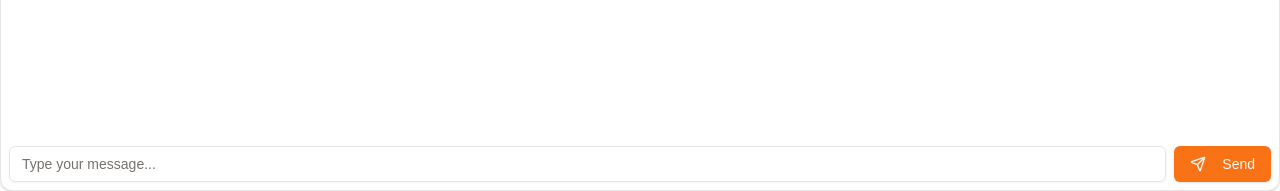
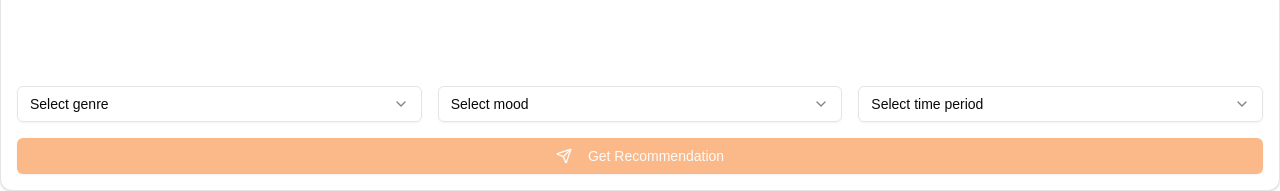
Before and after one commit to sankalp51/bookBuddy, a Next.js app: page /home in a window 1280 px wide. Shown: the part 609-800 px from the top of the page. Built offline with nearby package versions, Linux system fonts and the light colour scheme; no server answers; sample sign-in values are in the browser's storage.

Commit message:
modified input field

```diff
--- a/src/app/api/chat/route.ts
+++ b/src/app/api/chat/route.ts
@@ -4,15 +4,19 @@ import { streamText } from "ai";
 import { NextResponse } from "next/server";
 export const maxDuration = 30;
 
-export const POST = auth(async function POST(req) {
+export async function POST(req: Request) {
+  const session = await auth();
+  if (!session?.user) {
+    return NextResponse.json({ message: "unauthorized" }, { status: 401 });
+  }
   const { messages } = await req.json();
 
   const result = streamText({
     model: ollama("llama3.2"),
     messages,
+    system:
+      "You are a helpfull librarian who knows all the books in the world, help the user to find their new read. If the user asks anything that is not related to books just say `I don't know`",
   });
 
-  return req?.auth
-    ? result.toDataStreamResponse()
-    : NextResponse.json({ message: "Not authenticated" }, { status: 401 });
-});
+  return result.toDataStreamResponse();
+}
--- a/src/app/page.tsx
+++ b/src/app/page.tsx
@@ -1,6 +1,5 @@
 import Link from "next/link";
 import { Button, buttonVariants } from "@/components/ui/button";
-import { Input } from "@/components/ui/input";
 import { BookOpen, BookmarkIcon, TrendingUp } from "lucide-react";
 import { cn } from "@/lib/utils";
 
@@ -31,7 +30,7 @@ export default function LandingPage() {
                   Get Started
                 </Link>
                 <p className="text-xs text-gray-500 dark:text-gray-400">
-                  Start with a book you love. We'll handle the rest.
+                  Start with a book you love. We&appos;ll handle the rest.
                 </p>
               </div>
             </div>
@@ -46,8 +45,8 @@ export default function LandingPage() {
                   Personalized Recommendations
                 </h2>
                 <p className="text-gray-500 dark:text-gray-400">
-                  Our AI analyzes your reading history to suggest books you'll
-                  love.
+                  Our AI analyzes your reading history to suggest books
+                  you&appos;ll love.
                 </p>
               </div>
               <div className="flex flex-col items-center space-y-4 text-center">
--- a/src/components/Chat.tsx
+++ b/src/components/Chat.tsx
@@ -1,11 +1,10 @@
 "use client";
 
 import { useChat } from "ai/react";
-import { useRef, useEffect } from "react";
+import { useRef, useEffect, useState, ChangeEvent } from "react";
 import Markdown from "react-markdown";
 import remarkGfm from "remark-gfm";
 import { Button } from "@/components/ui/button";
-import { Input } from "@/components/ui/input";
 import {
   Card,
   CardContent,
@@ -16,17 +15,38 @@ import {
 import { ScrollArea } from "@/components/ui/scroll-area";
 import { Avatar, AvatarFallback, AvatarImage } from "@/components/ui/avatar";
 import { Ban, Bot, Send, User } from "lucide-react";
+import {
+  Select,
+  SelectContent,
+  SelectItem,
+  SelectTrigger,
+  SelectValue,
+} from "@/components/ui/select";
+import { Input } from "@/components/ui/input";
 
-export default function Chat() {
+export default function BookRecommendationChat() {
   const { messages, input, handleInputChange, handleSubmit, stop, isLoading } =
     useChat();
-  // Instead of referencing the ScrollArea, we reference a "bottom" div.
   const bottomRef = useRef<HTMLDivElement>(null);
 
+  const [genre, setGenre] = useState("");
+  const [mood, setMood] = useState("");
+  const [timePeriod, setTimePeriod] = useState("");
+
   useEffect(() => {
-    // Whenever messages update, scroll the "bottom" div into view.
     bottomRef.current?.scrollIntoView({ behavior: "smooth" });
   }, [messages]);
+
+  useEffect(() => {
+    const prompt = `Recommend a book with the following criteria:
+    Genre: ${genre}
+    Mood: ${mood}
+    Time Period: ${timePeriod}
+    Please provide a brief summary and explain why this book fits the criteria.`;
+    handleInputChange({
+      target: { value: prompt },
+    } as ChangeEvent<HTMLInputElement>);
+  }, [genre, mood, timePeriod, handleInputChange]);
 
   return (
     <Card className="mx-auto w-full h-full flex flex-col">
@@ -35,7 +55,6 @@ export default function Chat() {
       </CardHeader>
 
       <CardContent className="flex-1 overflow-hidden">
-        {/* Scrollable area */}
         <ScrollArea className="h-full pr-4">
           <div className="space-y-4">
             {messages.map((m) => (
@@ -46,14 +65,11 @@ export default function Chat() {
                 }`}
               >
                 <div
-                  className={`
-                    flex items-start space-x-2
-                    ${
+                  className={`flex items-start space-x-2 ${
                     m.role === "user"
                       ? "flex-row-reverse space-x-reverse"
                       : "flex-row"
-                    }
-                  `}
+                  }`}
                 >
                   <Avatar className="w-8 h-8">
                     <AvatarFallback>
@@ -67,16 +83,12 @@ export default function Chat() {
                       }
                     />
                   </Avatar>
-
                   <div
-                    className={`
-                      rounded-lg p-3
-                      ${
+                    className={`rounded-lg p-3 ${
                       m.role === "user"
                         ? "bg-primary text-primary-foreground"
                         : "bg-muted"
-                      }
-                    `}
+                    }`}
                   >
                     <Markdown
                       remarkPlugins={[remarkGfm]}
@@ -88,29 +100,71 @@ export default function Chat() {
                 </div>
               </div>
             ))}
-            {/* This empty div stays at the bottom; we scroll it into view */}
             <div ref={bottomRef} />
           </div>
         </ScrollArea>
       </CardContent>
 
-      <CardFooter className="p-2">
-        <form onSubmit={handleSubmit} className="flex w-full space-x-2">
-          <Input
-            type="text"
-            value={input}
-            placeholder="Type your message..."
-            onChange={handleInputChange}
-            className="flex-grow"
-          />
+      <CardFooter className="p-4">
+        <form onSubmit={handleSubmit} className="w-full space-y-4">
+          <div className="flex space-x-4">
+            <Select onValueChange={setGenre}>
+              <SelectTrigger className="w-full">
+                <SelectValue placeholder="Select genre" />
+              </SelectTrigger>
+              <SelectContent>
+                <SelectItem value="fiction">Fiction</SelectItem>
+                <SelectItem value="non-fiction">Non-Fiction</SelectItem>
+                <SelectItem value="mystery">Mystery</SelectItem>
+                <SelectItem value="science-fiction">Science Fiction</SelectItem>
+                <SelectItem value="fantasy">Fantasy</SelectItem>
+              </SelectContent>
+            </Select>
+
+            <Select onValueChange={setMood}>
+              <SelectTrigger className="w-full">
+                <SelectValue placeholder="Select mood" />
+              </SelectTrigger>
+              <SelectContent>
+                <SelectItem value="uplifting">Uplifting</SelectItem>
+                <SelectItem value="thought-provoking">
+                  Thought-provoking
+                </SelectItem>
+                <SelectItem value="suspenseful">Suspenseful</SelectItem>
+                <SelectItem value="romantic">Romantic</SelectItem>
+                <SelectItem value="adventurous">Adventurous</SelectItem>
+              </SelectContent>
+            </Select>
+
+            <Select onValueChange={setTimePeriod}>
+              <SelectTrigger className="w-full">
+                <SelectValue placeholder="Select time period" />
+              </SelectTrigger>
+              <SelectContent>
+                <SelectItem value="contemporary">Contemporary</SelectItem>
+                <SelectItem value="20th-century">20th Century</SelectItem>
+                <SelectItem value="19th-century">19th Century</SelectItem>
+                <SelectItem value="historical">Historical</SelectItem>
+                <SelectItem value="futuristic">Futuristic</SelectItem>
+              </SelectContent>
+            </Select>
+          </div>
+
+          <Input type="hidden" value={input} onChange={handleInputChange} />
+
           {!isLoading ? (
-            <Button type="submit" disabled={isLoading}>
+            <Button
+              type="submit"
+              className="w-full"
+              disabled={!genre || !mood || !timePeriod}
+            >
               <Send className="w-4 h-4 mr-2" />
-              Send
+              Get Recommendation
             </Button>
           ) : (
-            <Button onClick={() => stop()}>
-              <Ban />
+            <Button onClick={() => stop()} className="w-full">
+              <Ban className="w-4 h-4 mr-2" />
+              Stop
             </Button>
           )}
         </form>
--- a/src/components/Header.tsx
+++ b/src/components/Header.tsx
@@ -1,7 +1,7 @@
 import { BookOpen } from "lucide-react";
 import Link from "next/link";
 import ThemeToggle from "./ThemeToggle";
-import { auth, signIn, signOut } from "@/auth";
+import { auth, signIn } from "@/auth";
 import { Button } from "./ui/button";
 import SignoutModal from "./SignoutModal";
 
```
Lines whose indentation alone changed are shown as unchanged.
